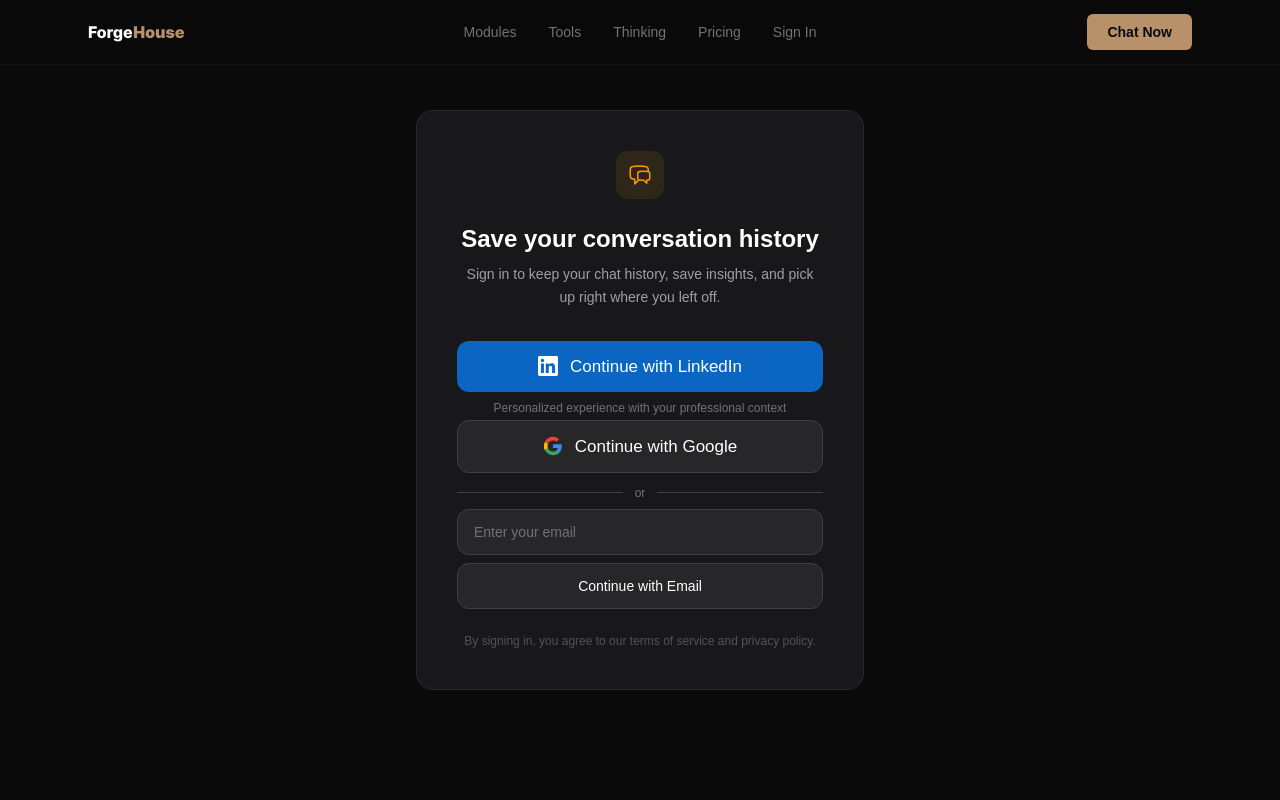
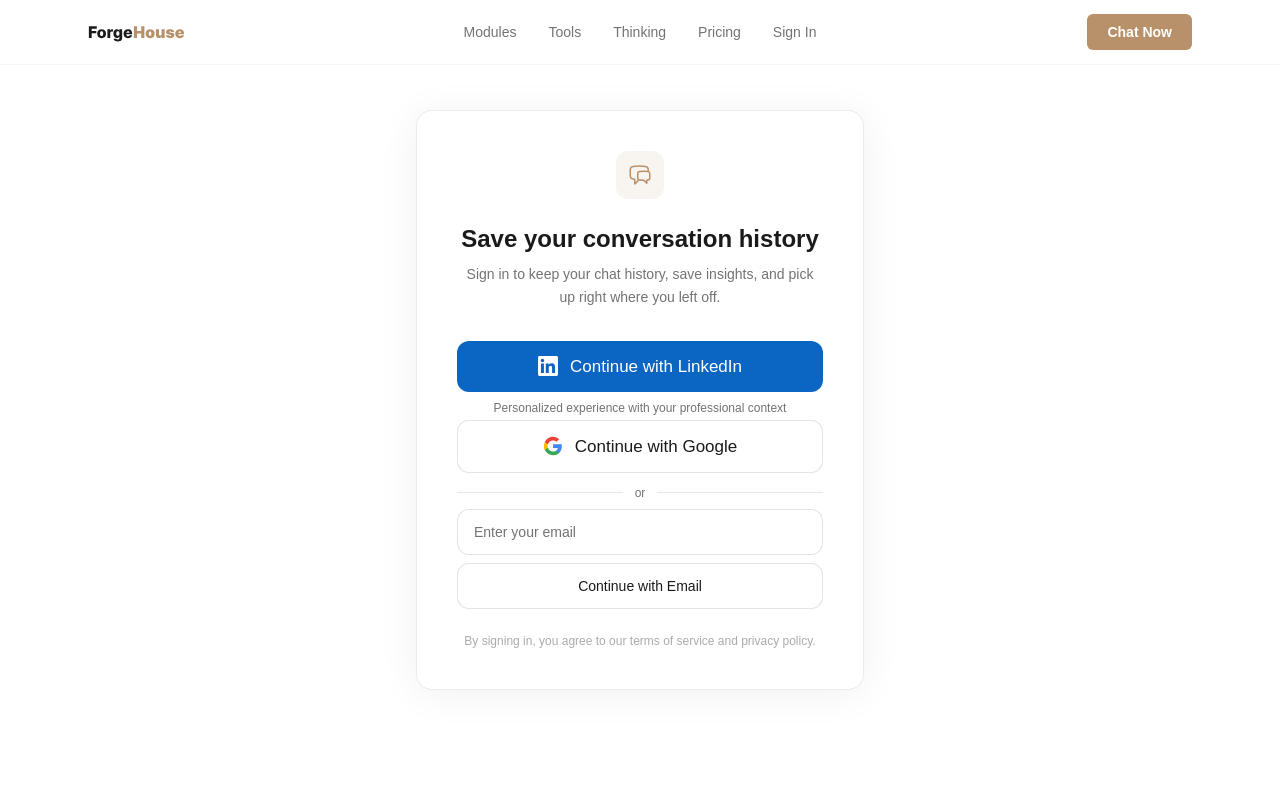
Before and after one commit to Apex-Sudo/forgehouse-site, a Next.js app: page /sign-in in a window 1280 px wide. Shown: the top 800 px of the page. Built offline with nearby package versions, Linux system fonts and the light colour scheme; no server answers.

Commit message:
site-wide light theme: white bg, warm gold palette, fix chat bubbles, sign-in, pricing, mentors

```diff
--- a/src/app/for-mentors/mentors.css
+++ b/src/app/for-mentors/mentors.css
@@ -1,7 +1,7 @@
 /* Light theme scoped to /for-mentors — leonfreier.com palette */
 
 .mentors-light {
-  background: #FAFAF8;
+  background: #FFFFFF;
   color: #1A1A1A;
   min-height: 100vh;
 }
--- a/src/app/globals.css
+++ b/src/app/globals.css
@@ -1,17 +1,17 @@
 @import "tailwindcss";
 
 @theme inline {
-  --color-background: #0A0A0A;
-  --color-foreground: #EDEDED;
+  --color-background: #FFFFFF;
+  --color-foreground: #1A1A1A;
   --color-amber: #B8916A;
-  --color-amber-dark: #A07B56;
-  --color-surface: #141414;
-  --color-surface-light: #1A1A1A;
+  --color-amber-dark: #A07D5A;
+  --color-surface: #F5F3F0;
+  --color-surface-light: #F0EDE8;
   --color-muted: #737373;
-  --color-border: #1E1E1E;
-  --color-border-light: #2A2A2A;
-  --color-glass: rgba(184, 145, 106, 0.04);
-  --color-glass-border: rgba(184, 145, 106, 0.08);
+  --color-border: #E8E5E0;
+  --color-border-light: #DDD9D3;
+  --color-glass: rgba(184, 145, 106, 0.05);
+  --color-glass-border: rgba(184, 145, 106, 0.12);
   --font-sans: var(--font-geist-sans);
   --font-mono: var(--font-geist-mono);
 }
@@ -41,11 +41,11 @@ body {
 
 /* Subtle gradient backgrounds */
 .gradient-hero {
-  background: radial-gradient(ellipse 80% 60% at 50% 0%, rgba(184, 145, 106, 0.06) 0%, transparent 70%);
+  background: radial-gradient(ellipse 80% 60% at 50% 0%, rgba(184, 145, 106, 0.08) 0%, transparent 70%);
 }
 
 .gradient-bronze {
-  background: radial-gradient(ellipse 80% 50% at 50% 50%, rgba(184, 145, 106, 0.04) 0%, transparent 70%);
+  background: radial-gradient(ellipse 80% 50% at 50% 50%, rgba(184, 145, 106, 0.06) 0%, transparent 70%);
 }
 
 /* Section container module */
@@ -82,14 +82,14 @@ body {
 
 /* Blog prose styling */
 .prose-fh p {
-  color: #a1a1aa;
+  color: rgba(26, 26, 26, 0.65);
   font-size: 1rem;
   line-height: 1.75;
   margin-bottom: 1.25rem;
 }
 
 .prose-fh h2 {
-  color: #ffffff;
+  color: #1A1A1A;
   font-size: 1.25rem;
   font-weight: 600;
   margin-top: 2.5rem;
@@ -103,14 +103,14 @@ body {
 }
 
 .prose-fh blockquote p {
-  color: #888;
+  color: #737373;
   font-style: italic;
   font-size: 0.9375rem;
   margin-bottom: 0.25rem;
 }
 
 .prose-fh blockquote cite {
-  color: #555;
+  color: #999;
   font-size: 0.75rem;
   font-style: normal;
 }
--- a/src/app/insights/page.tsx
+++ b/src/app/insights/page.tsx
@@ -153,7 +153,7 @@ export default function InsightsPage() {
                             <ReactMarkdown
                               components={{
                                 p: ({ children }) => <p className="mb-1.5 last:mb-0 text-sm">{children}</p>,
-                                strong: ({ children }) => <strong className="font-semibold text-white">{children}</strong>,
+                                strong: ({ children }) => <strong className="font-semibold text-foreground">{children}</strong>,
                                 ul: ({ children }) => <ul className="space-y-0.5 list-none">{children}</ul>,
                                 li: ({ children }) => (
                                   <li className="flex items-start gap-1.5 text-sm">
--- a/src/app/sign-in/page.tsx
+++ b/src/app/sign-in/page.tsx
@@ -17,12 +17,12 @@ function SignInContent() {
   return (
     <div className="min-h-screen flex items-center justify-center px-4">
       <div className="w-full max-w-md">
-        <div className="bg-zinc-900 border border-zinc-800 rounded-2xl p-8 sm:p-10">
+        <div className="bg-white border border-foreground/[0.08] rounded-2xl p-8 sm:p-10 shadow-[0_4px_40px_rgba(0,0,0,0.06)]">
           {/* Icon */}
           <div className="flex justify-center mb-6">
-            <div className="w-12 h-12 rounded-xl bg-amber-500/10 flex items-center justify-center">
+            <div className="w-12 h-12 rounded-xl bg-amber/10 flex items-center justify-center">
               <svg
-                className="w-6 h-6 text-amber-500"
+                className="w-6 h-6 text-amber"
                 fill="none"
                 viewBox="0 0 24 24"
                 strokeWidth={1.5}
@@ -38,10 +38,10 @@ function SignInContent() {
           </div>
 
           {/* Heading */}
-          <h1 className="text-2xl font-semibold text-white text-center mb-2">
+          <h1 className="text-2xl font-semibold text-foreground text-center mb-2">
             Save your conversation history
           </h1>
-          <p className="text-zinc-400 text-center text-sm leading-relaxed mb-8">
+          <p className="text-muted text-center text-sm leading-relaxed mb-8">
             Sign in to keep your chat history, save insights, and pick up right where you left off.
           </p>
 
@@ -56,13 +56,13 @@ function SignInContent() {
               </svg>
               Continue with LinkedIn
             </button>
-            <p className="text-zinc-500 text-xs text-center -mt-1 mb-1">
+            <p className="text-muted text-xs text-center -mt-1 mb-1">
               Personalized experience with your professional context
             </p>
 
             <button
               onClick={() => signIn("google", { callbackUrl })}
-              className="w-full flex items-center justify-center gap-3 bg-zinc-800 hover:bg-zinc-700 text-white font-medium py-3 px-4 rounded-xl transition-colors border border-zinc-700 cursor-pointer"
+              className="w-full flex items-center justify-center gap-3 bg-white hover:bg-foreground/[0.03] text-foreground font-medium py-3 px-4 rounded-xl transition-colors border border-foreground/[0.12] cursor-pointer"
             >
               <svg className="w-5 h-5" viewBox="0 0 24 24">
                 <path fill="#4285F4" d="M22.56 12.25c0-.78-.07-1.53-.2-2.25H12v4.26h5.92a5.06 5.06 0 0 1-2.2 3.32v2.77h3.57c2.08-1.92 3.28-4.74 3.28-8.1z" />
@@ -75,9 +75,9 @@ function SignInContent() {
 
             {/* Divider */}
             <div className="flex items-center gap-3 my-2">
-              <div className="flex-1 h-px bg-zinc-700" />
-              <span className="text-zinc-500 text-xs">or</span>
-              <div className="flex-1 h-px bg-zinc-700" />
+              <div className="flex-1 h-px bg-foreground/[0.1]" />
+              <span className="text-muted text-xs">or</span>
+              <div className="flex-1 h-px bg-foreground/[0.1]" />
             </div>
 
             {/* Email with verification */}
@@ -101,25 +101,25 @@ function SignInContent() {
                 } catch { setError("Failed to send code"); }
                 setSending(false);
               }} className="space-y-2">
-                <input type="email" placeholder="Enter your email" value={emailValue} onChange={(e) => setEmailValue(e.target.value)} required className="w-full bg-zinc-800 border border-zinc-700 text-white px-4 py-3 rounded-xl text-sm placeholder:text-zinc-500 focus:outline-none focus:border-zinc-500" />
-                <button type="submit" disabled={sending} className="w-full bg-zinc-800 hover:bg-zinc-700 text-white font-medium py-3 px-4 rounded-xl transition-colors border border-zinc-700 cursor-pointer text-sm disabled:opacity-50">
+                <input type="email" placeholder="Enter your email" value={emailValue} onChange={(e) => setEmailValue(e.target.value)} required className="w-full bg-white border border-foreground/[0.12] text-foreground px-4 py-3 rounded-xl text-sm placeholder:text-muted focus:outline-none focus:border-amber/40" />
+                <button type="submit" disabled={sending} className="w-full bg-white hover:bg-foreground/[0.03] text-foreground font-medium py-3 px-4 rounded-xl transition-colors border border-foreground/[0.12] cursor-pointer text-sm disabled:opacity-50">
                   {sending ? "Sending..." : "Continue with Email"}
                 </button>
                 {error && <p className="text-red-400 text-xs text-center">{error}</p>}
               </form>
             ) : (
               <form onSubmit={async (e) => { e.preventDefault(); setError(""); const res = await signIn("credentials", { email: emailValue, code: codeValue, redirect: false }); if (res?.error) { setError("Invalid or expired code. Try again."); } else if (res?.ok) { window.location.href = callbackUrl; } }} className="space-y-2">
-                <p className="text-zinc-400 text-xs text-center">We sent a 6-digit code to <span className="text-white">{emailValue}</span></p>
-                <input type="text" inputMode="numeric" pattern="[0-9]{6}" maxLength={6} placeholder="Enter 6-digit code" value={codeValue} onChange={(e) => setCodeValue(e.target.value.replace(/\D/g, ""))} required className="w-full bg-zinc-800 border border-zinc-700 text-white px-4 py-3 rounded-xl text-sm placeholder:text-zinc-500 focus:outline-none focus:border-zinc-500 text-center tracking-[0.3em] text-lg" />
-                <button type="submit" className="w-full bg-zinc-800 hover:bg-zinc-700 text-white font-medium py-3 px-4 rounded-xl transition-colors border border-zinc-700 cursor-pointer text-sm">Verify & Sign In</button>
-                <button type="button" onClick={() => { setCodeSent(false); setCodeValue(""); setError(""); }} className="w-full text-zinc-500 text-xs hover:text-zinc-300 transition cursor-pointer">Use a different email</button>
+                <p className="text-muted text-xs text-center">We sent a 6-digit code to <span className="text-foreground font-semibold">{emailValue}</span></p>
+                <input type="text" inputMode="numeric" pattern="[0-9]{6}" maxLength={6} placeholder="Enter 6-digit code" value={codeValue} onChange={(e) => setCodeValue(e.target.value.replace(/\D/g, ""))} required className="w-full bg-white border border-foreground/[0.12] text-foreground px-4 py-3 rounded-xl text-sm placeholder:text-muted focus:outline-none focus:border-amber/40 text-center tracking-[0.3em] text-lg" />
+                <button type="submit" className="w-full bg-white hover:bg-foreground/[0.03] text-foreground font-medium py-3 px-4 rounded-xl transition-colors border border-foreground/[0.12] cursor-pointer text-sm">Verify & Sign In</button>
+                <button type="button" onClick={() => { setCodeSent(false); setCodeValue(""); setError(""); }} className="w-full text-muted text-xs hover:text-foreground transition cursor-pointer">Use a different email</button>
                 {error && <p className="text-red-400 text-xs text-center">{error}</p>}
               </form>
             )}
           </div>
 
           {/* Footer */}
-          <p className="text-zinc-600 text-xs text-center mt-6">
+          <p className="text-muted/60 text-xs text-center mt-6">
             By signing in, you agree to our terms of service and privacy policy.
           </p>
         </div>
```
Also changed, not shown: src/app/chat/colin-chapman/page.tsx (+10 -9 lines), src/app/mentors/page.tsx (+4 -4 lines), src/app/pricing/page.tsx (+6 -6 lines), src/app/privacy/page.tsx (+7 -7 lines), src/components/ChatMessage.tsx (+7 -7 lines), src/components/Navbar.tsx (+4 -4 lines), public/logo-dark.svg, public/logo.svg.
